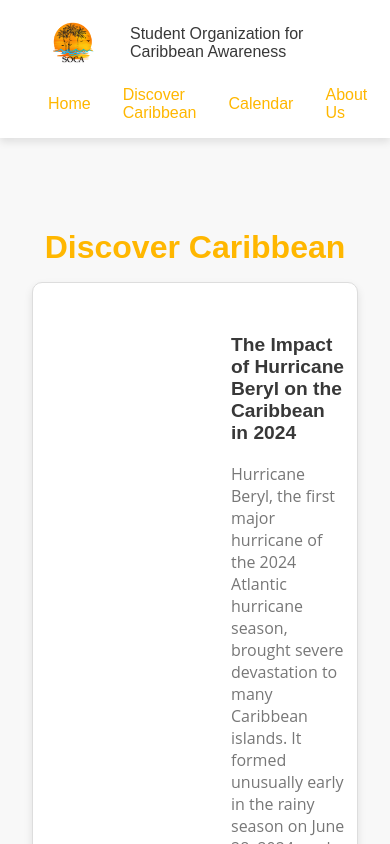
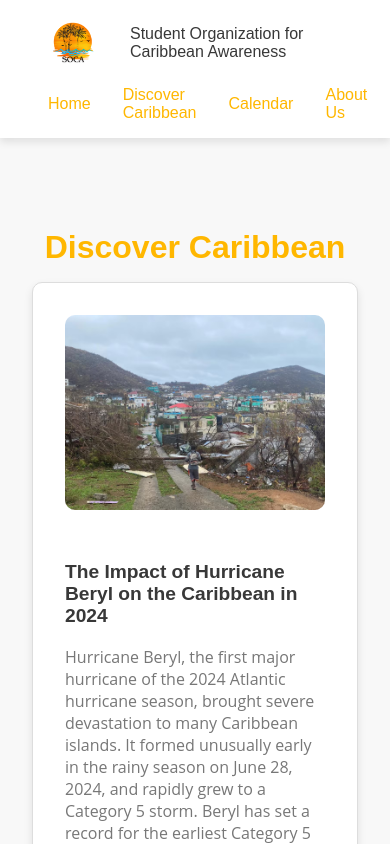
Before and after one commit to evinbsc/SOCA-At-UVA-Website, a React (Vite) app in the folder front-end/vite-project/: page /discover in a window 390 px wide. Shown: the top 844 px of the page. Built offline with nearby package versions, Linux system fonts and the light colour scheme.

Commit message:
Updated Home page

```diff
--- a/front-end/vite-project/src/components/Home.jsx
+++ b/front-end/vite-project/src/components/Home.jsx
@@ -110,8 +110,10 @@ const Home = () => {
   return (
     <div className="frame">
       <div className="video-container">
-      <iframe
+        <iframe
           className="video"
+          width="980"
+          height="550"
           src="https://www.youtube.com/embed/5WWuoR2NS4c?si=uh8Orc2207VLwxbv&autoplay=1"
           title="YouTube video player"
           frameBorder="0"
--- a/front-end/vite-project/src/styles/Discover.css
+++ b/front-end/vite-project/src/styles/Discover.css
@@ -1,5 +1,3 @@
-/* /src/styles/discover.css */
-
 .discover-frame {
   padding: 2rem;
   background-color: transparent;
@@ -65,3 +63,18 @@
 .article-info a:hover {
   text-decoration: underline;
 }
+
+/* Media query for smaller screens to stack image on top */
+@media (max-width: 600px) {
+  .article-preview {
+    flex-direction: column;
+    align-items: flex-start;
+  }
+
+  .article-preview .article-image {
+    width: 100%;
+    height: auto;
+    margin-bottom: 1rem;
+    order: -1;
+  }
+}
--- a/front-end/vite-project/src/styles/about.css
+++ b/front-end/vite-project/src/styles/about.css
@@ -86,3 +86,29 @@
   font-size: 1rem;
   color: #777;
 }
+
+/* Media query for smaller screens to adjust executive grid layout */
+@media (max-width: 600px) {
+  .mission-section {
+    flex-direction: column;
+    align-items: flex-start;
+  }
+
+  .about-image {
+    width: 100%;
+    margin-bottom: 1rem;
+    order: -1;
+  }
+
+  .executive-grid {
+    display: grid;
+    grid-template-columns: repeat(2, 1fr);
+    gap: 1rem;
+    justify-items: center;
+  }
+
+  .executive-card {
+    width: 100%;
+    max-width: none;
+  }
+}
--- a/front-end/vite-project/src/styles/home.css
+++ b/front-end/vite-project/src/styles/home.css
@@ -175,6 +175,7 @@
     width: 100%;
     height: auto;
     margin-bottom: 1rem;
+    order: -1;
   }
 
   .article-text h3 {
```
Lines whose indentation alone changed are shown as unchanged.
